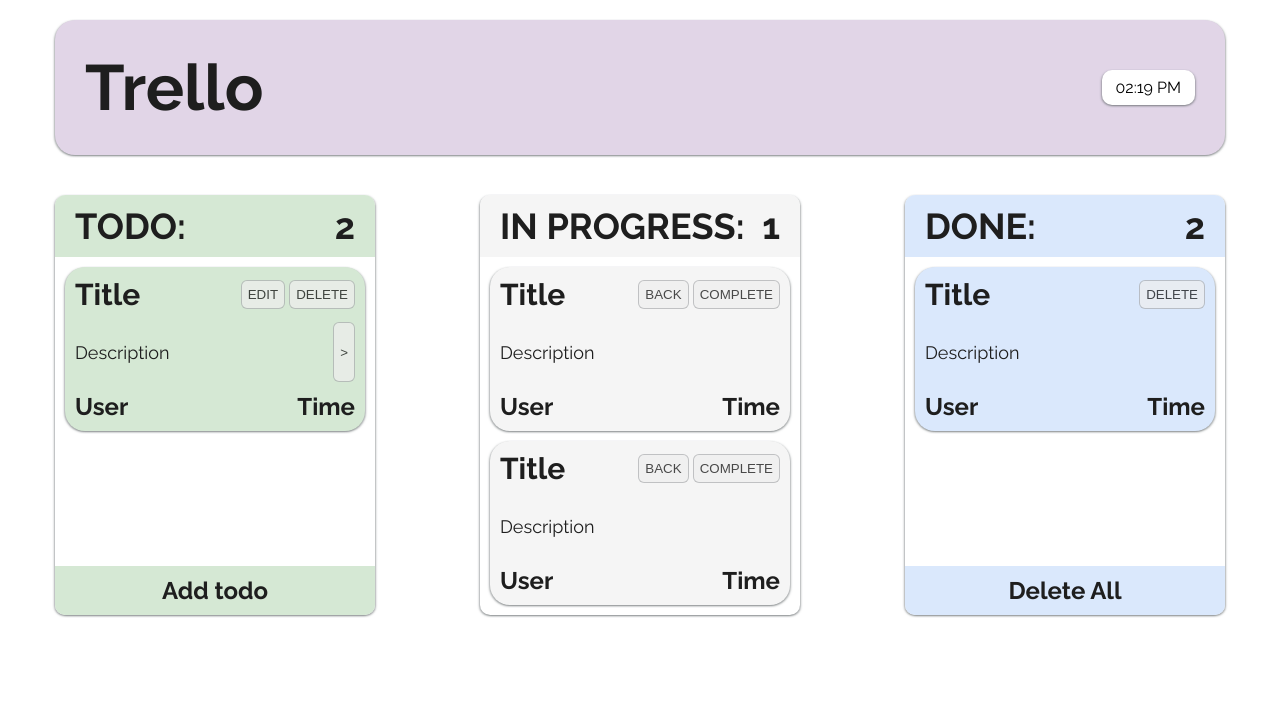
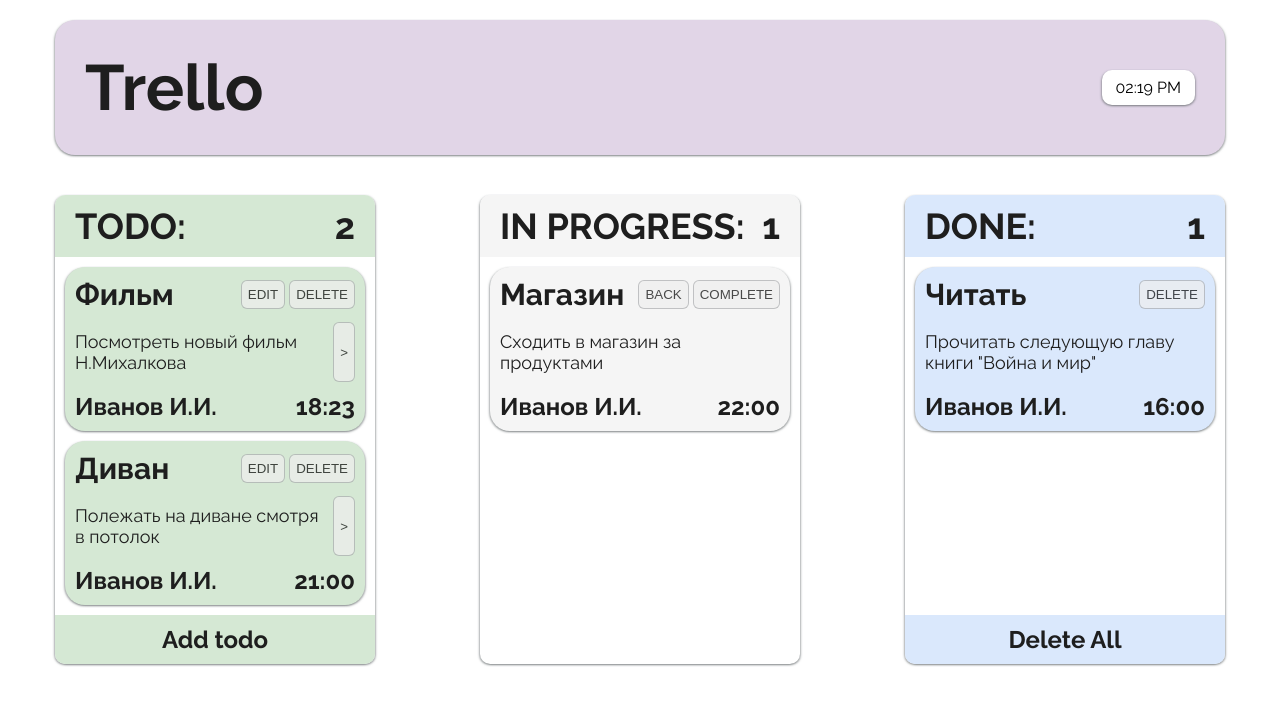
Before and after one commit to peterevsikoff/courseworkJS, a website built with Parcel: page src/index.html in a window 1280 px wide. Built offline with nearby package versions, Linux system fonts and the light colour scheme; no server answers.

Commit message:
render card

```diff
--- a/src/index.html
+++ b/src/index.html
@@ -22,29 +22,9 @@
                 <div class="task-todo">
                     <div class="task-header task-color-todo">
                         <h2 class="task-header-title">TODO:</h2>
-                        <div class="task-header-count">2</div>
+                        <div id="countTodo" class="task-header-count"></div>
                     </div>
-                    <div class="task-container">
-                        <div class="task-card task-color-todo">
-                            <div class="task-card-header">
-                                <h3 class="task-card-header-title">Title</h3>
-                                <div class="task-card-header-actions">
-                                    <button>Edit</button>
-                                    <button>Delete</button>
-                                </div>
-                            </div>
-                            <div class="task-card-main">
-                                <div class="task-card-main-description">
-                                    <p>Description</p>
-                                </div>
-                                <button>></button>
-                            </div>
-                            <div class="task-card-footer">
-                                <div class="task-card-footer-user">User</div>
-                                <div class="task-card-footer-time">Time</div>
-                            </div>
-                        </div>
-                    </div>
+                    <div id="containerTodo" class="task-container"></div>
                     <div class="task-footer task-color-todo">
                         <button class="task-footer-btn task-color-todo">Add todo</button>
                     </div>
@@ -52,10 +32,10 @@
                 <div class="task-todo">
                     <div class="task-header task-color-inprogress">
                         <h2 class="task-header-title">IN PROGRESS:</h2>
-                        <div class="task-header-count">1</div>
+                        <div id="countProgress" class="task-header-count"></div>
                     </div>
-                    <div class="task-container">
-                        <div class="task-card task-color-inprogress">
+                    <div id="containerProgress" class="task-container">
+                        <!-- <div class="task-card task-color-inprogress">
                             <div class="task-card-header">
                                 <h3 class="task-card-header-title">Title</h3>
                                 <div class="task-card-header-actions">
@@ -90,16 +70,16 @@
                                 <div class="task-card-footer-user">User</div>
                                 <div class="task-card-footer-time">Time</div>
                             </div>
-                        </div>
+                        </div> -->
                     </div>
                 </div>
                 <div class="task-todo">
                     <div class="task-header task-color-done">
                         <h2 class="task-header-title">DONE:</h2>
-                        <div class="task-header-count">2</div>
+                        <div id="countDone" class="task-header-count"></div>
                     </div>
-                    <div class="task-container">
-                        <div class="task-card task-color-done">
+                    <div id="containerDone" class="task-container">
+                        <!-- <div class="task-card task-color-done">
                             <div class="task-card-header">
                                 <h3 class="task-card-header-title">Title</h3>
                                 <div class="task-card-header-actions">
@@ -115,7 +95,7 @@
                                 <div class="task-card-footer-user">User</div>
                                 <div class="task-card-footer-time">Time</div>
                             </div>
-                        </div>
+                        </div> -->
                     </div>
                     <div class="task-footer task-color-done">
                         <button class="task-footer-btn task-color-done">Delete All</button>
--- /dev/null
+++ b/src/js/dom.js
@@ -0,0 +1,78 @@
+const createCard = ({title, description, user, time, status}) => {
+    const card = document.createElement("div");
+    card.classList.add("task-card");
+    switch (status){
+        case "TODO":
+            card.classList.add("task-color-todo");
+            break;
+        case "PROGRESS":
+            card.classList.add("task-color-inprogress");
+            break;
+        case "DONE":
+            card.classList.add("task-color-done");
+            break;
+    }
+
+    const cardHeader = document.createElement("div");
+    cardHeader.classList.add("task-card-header");
+
+    const cardHeaderTitle = document.createElement("h3");
+    cardHeaderTitle.textContent = title;
+    cardHeaderTitle.classList.add("task-card-header-title");
+
+    const cardHeaderActions = document.createElement("div");
+    cardHeaderActions.classList.add("task-card-header-actions");
+    if(status !== "DONE"){
+        const editBtn = document.createElement("button");
+        editBtn.textContent = status === "TODO" ? "Edit" : "Back";
+        cardHeaderActions.append(editBtn);
+    }
+
+    const deleteBtn = document.createElement("button");
+    deleteBtn.textContent = status === "TODO" || status === "DONE" ?  "Delete" : "Complete";
+    cardHeaderActions.append(deleteBtn);
+
+    cardHeader.append(cardHeaderTitle, cardHeaderActions);
+
+    const cardMain = document.createElement("div");
+    cardMain.classList.add("task-card-main");
+    const cardMainDescription = document.createElement("div");
+    cardMainDescription.classList.add("task-card-main-description");
+    const pCardMainDescription = document.createElement("p");
+
+    pCardMainDescription.textContent = description;
+    cardMainDescription.append(pCardMainDescription);
+    cardMain.append(cardMainDescription);
+
+    if(status === "TODO"){
+        const progressBtn = document.createElement("button");
+        progressBtn.textContent = ">";
+        cardMain.append(progressBtn);
+    }
+
+    const cardFooter = document.createElement("div");
+    cardFooter.classList.add("task-card-footer");
+    const cardFooterUser = document.createElement("div");
+    cardFooterUser.classList.add("task-card-footer-user");
+    cardFooterUser.textContent = user;
+    const cardFooterTime = document.createElement("div");
+    cardFooterTime.classList.add("task-card-footer-time");
+    cardFooterTime.textContent = time;
+    cardFooter.append(cardFooterUser, cardFooterTime);
+
+    card.append(cardHeader, cardMain, cardFooter);
+    return card;
+}
+
+const renderContainer = (idContainer, idCount, array) => {
+    const container = document.querySelector(`#${idContainer}`);
+    array.forEach(x => container.append(createCard(x)));
+
+    const count = document.querySelector(`#${idCount}`);
+    count.textContent = array.length;
+}
+
+
+export {
+    renderContainer
+}
--- a/src/js/index.js
+++ b/src/js/index.js
@@ -1,5 +1,6 @@
 import { getUsers } from "./data.js";
 import { getTime } from "./clock.js";
+import { renderContainer } from "./dom.js";
 
 getUsers();
 
@@ -8,3 +9,43 @@
 setInterval(()=>{
     clock.textContent = getTime();
 }, 60000);
+
+const tasks = [
+    {
+        title: "Фильм",
+        description: "Посмотреть новый фильм Н.Михалкова",
+        user: "Иванов И.И.",
+        time: "18:23",
+        status: "TODO"
+    },
+    {
+        title: "Диван",
+        description: "Полежать на диване смотря в потолок",
+        user: "Иванов И.И.",
+        time: "21:00",
+        status: "TODO"
+    },
+    {
+        title: "Магазин",
+        description: "Сходить в магазин за продуктами",
+        user: "Иванов И.И.",
+        time: "22:00",
+        status: "PROGRESS"
+    },
+    {
+        title: "Читать",
+        description: "Прочитать следующую главу книги \"Война и мир\"",
+        user: "Иванов И.И.",
+        time: "16:00",
+        status: "DONE"
+    }
+]
+
+const todos = tasks.filter(x => x.status === "TODO");
+renderContainer("containerTodo", "countTodo", todos);
+
+const progress = tasks.filter(x => x.status === "PROGRESS");
+renderContainer("containerProgress", "countProgress", progress);
+
+const done = tasks.filter(x => x.status === "DONE");
+renderContainer("containerDone", "countDone", done);
--- a/src/scss/task.scss
+++ b/src/scss/task.scss
@@ -78,7 +78,12 @@
     padding: 6px;
     border-radius: 6px;
     text-transform: uppercase;
+    margin-right: 4px;
     @include button;
+
+    &:last-child {
+        margin-right: 0;
+    }
 }
 
 .task-card-main {
@@ -97,6 +102,7 @@
 }
 
 .task-card-main-description {
+    margin-right: 6px;
     @include text;
 }
 
```
Also changed, not shown: src/scss/_mixins.scss (indentation only).
